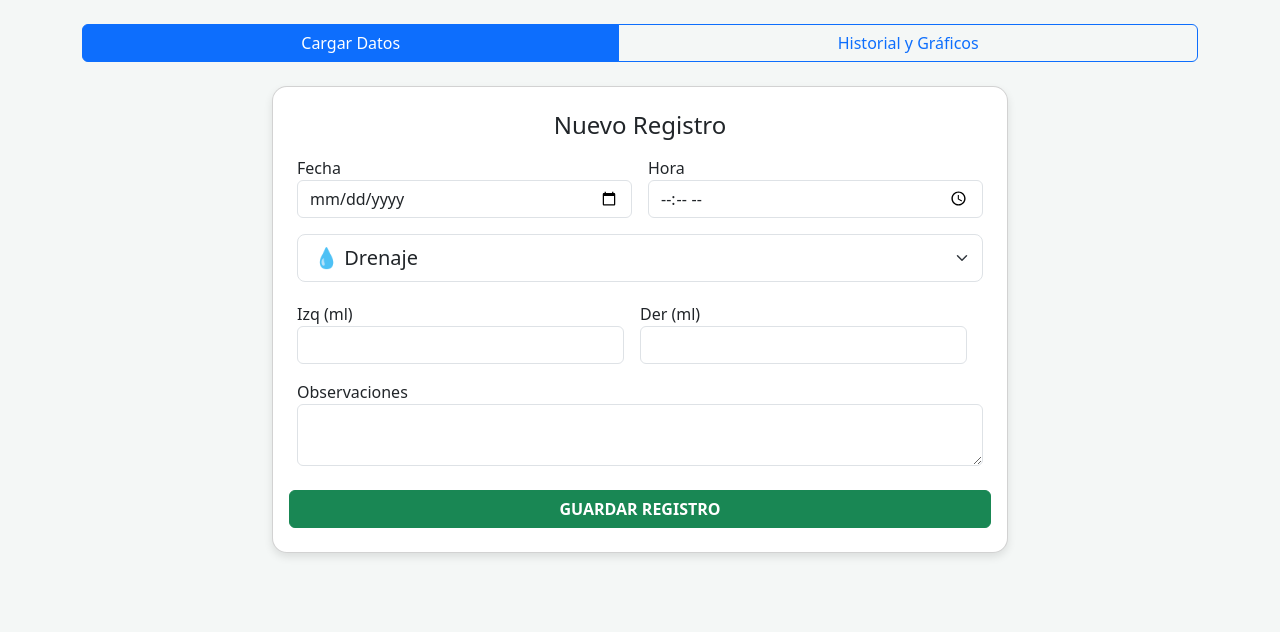
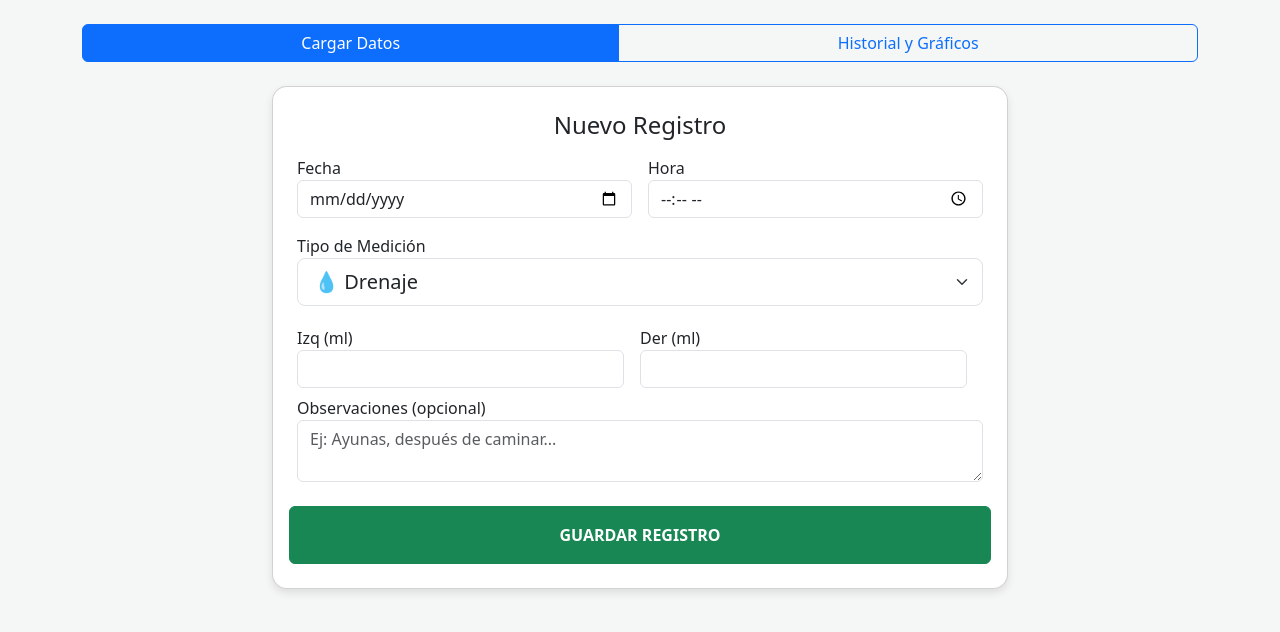
Before and after one commit to Pastormerlo/control-drenaje, a Flask app: page /cargar in a window 1280 px wide. Shown: the part 50-682 px from the top of the page. Run offline with Flask 3, Linux system fonts and the light colour scheme; a user stored in the database is signed in; some libraries are stand-ins or nearby versions.

Commit message:
Add files via upload

```diff
--- a/templates/index.html
+++ b/templates/index.html
@@ -13,6 +13,7 @@
         .card { border-radius: 15px; box-shadow: 0 4px 8px rgba(0,0,0,0.1); margin-bottom: 20px; }
         .seccion-oculta { display: none; }
         canvas { max-height: 280px; }
+        .btn-reporte { font-weight: bold; border-radius: 10px; }
     </style>
 </head>
 <body>
@@ -40,27 +41,37 @@
                     <div class="row g-3">
                         <div class="col-6"><label>Fecha</label><input type="date" name="fecha" class="form-control" required></div>
                         <div class="col-6"><label>Hora</label><input type="time" name="hora" class="form-control" required></div>
+
                         <div class="col-12">
+                            <label>Tipo de Medición</label>
                             <select class="form-select form-select-lg" id="tipo_registro" name="tipo_registro" onchange="mostrarCampos()">
                                 <option value="drenaje">💧 Drenaje</option>
                                 <option value="presion">❤️ Presión Arterial</option>
                                 <option value="glucosa">🩸 Glucosa</option>
                             </select>
                         </div>
+
                         <div id="campos_drenaje" class="row g-3 mt-1">
                             <div class="col-6"><label>Izq (ml)</label><input type="number" step="0.1" name="cantidad_izq" class="form-control"></div>
                             <div class="col-6"><label>Der (ml)</label><input type="number" step="0.1" name="cantidad_der" class="form-control"></div>
                         </div>
+
                         <div id="campos_presion" class="row g-3 mt-1 seccion-oculta">
                             <div class="col-4"><label>Alta</label><input type="number" name="presion_alta" class="form-control"></div>
                             <div class="col-4"><label>Baja</label><input type="number" name="presion_baja" class="form-control"></div>
                             <div class="col-4"><label>Pulso</label><input type="number" name="pulso" class="form-control"></div>
                         </div>
+
                         <div id="campos_glucosa" class="row g-3 mt-1 seccion-oculta">
                             <div class="col-12"><label>Glucosa (mg/dL)</label><input type="number" name="glucosa" class="form-control"></div>
                         </div>
-                        <div class="col-12"><label>Observaciones</label><textarea name="observaciones" class="form-control"></textarea></div>
-                        <button type="submit" class="btn btn-success w-100 mt-4 fw-bold">GUARDAR REGISTRO</button>
+
+                        <div class="col-12 mt-2">
+                            <label>Observaciones (opcional)</label>
+                            <textarea name="observaciones" class="form-control" rows="2" placeholder="Ej: Ayunas, después de caminar..."></textarea>
+                        </div>
+
+                        <button type="submit" class="btn btn-success w-100 mt-4 fw-bold p-3">GUARDAR REGISTRO</button>
                     </div>
                 </form>
             </div>
@@ -70,36 +81,68 @@
 
     {% if modo == 'ver' %}
     <div class="row">
-        <div class="col-12"><div class="card p-3"><h6 class="text-center text-primary">Drenaje (ml)</h6><canvas id="chartDrenaje"></canvas></div></div>
-        <div class="col-12"><div class="card p-3"><h6 class="text-center text-danger">Presión y Pulso</h6><canvas id="chartPresion"></canvas></div></div>
-        <div class="col-12"><div class="card p-3"><h6 class="text-center text-success">Glucosa</h6><canvas id="chartGlucosa"></canvas></div></div>
-
-        <div class="col-12 mb-4">
-            <div class="card p-3 text-center border-primary">
-                <h6 class="mb-3">📄 Descargar Reporte para el Médico</h6>
-                <div class="btn-group w-100">
-                    <a href="{{ url_for('descargar_pdf', dias=7) }}" class="btn btn-outline-primary">7 días</a>
-                    <a href="{{ url_for('descargar_pdf', dias=15) }}" class="btn btn-outline-primary">15 días</a>
-                    <a href="{{ url_for('descargar_pdf', dias=30) }}" class="btn btn-outline-primary">30 días</a>
-                </div>
+        <div class="col-12">
+            <div class="card p-3">
+                <h6 class="text-center text-primary">Evolución Drenaje (ml)</h6>
+                <canvas id="chartDrenaje"></canvas>
             </div>
         </div>
 
         <div class="col-12">
+            <div class="card p-3">
+                <h6 class="text-center text-danger">Presión y Pulso</h6>
+                <canvas id="chartPresion"></canvas>
+            </div>
+        </div>
+
+        <div class="col-12">
+            <div class="card p-3">
+                <h6 class="text-center text-success">Glucosa</h6>
+                <canvas id="chartGlucosa"></canvas>
+            </div>
+        </div>
+
+        <div class="col-12 mb-4">
+            <div class="card p-3 text-center border-primary shadow">
+                <h6 class="mb-3">📄 Generar Reporte PDF para el Médico</h6>
+                <div class="row g-2">
+                    <div class="col-4">
+                        <a href="{{ url_for('descargar_pdf', dias=7) }}" class="btn btn-primary w-100 btn-reporte">7 días</a>
+                    </div>
+                    <div class="col-4">
+                        <a href="{{ url_for('descargar_pdf', dias=15) }}" class="btn btn-primary w-100 btn-reporte">15 días</a>
+                    </div>
+                    <div class="col-4">
+                        <a href="{{ url_for('descargar_pdf', dias=30) }}" class="btn btn-primary w-100 btn-reporte">30 días</a>
+                    </div>
+                </div>
+                <small class="text-muted mt-2 d-block">Se descargará un archivo con tus mediciones.</small>
+            </div>
+        </div>
+
+        <div class="col-12 mt-2">
             <div class="card p-2">
                 <div class="table-responsive">
                     <table class="table table-sm table-hover">
-                        <thead class="table-dark"><tr><th>Fecha</th><th>Datos</th><th>Acción</th></tr></thead>
+                        <thead class="table-dark">
+                            <tr><th>Fecha</th><th>Datos</th><th>Acción</th></tr>
+                        </thead>
                         <tbody>
                             {% for r in registros %}
                             <tr>
                                 <td><small>{{ r.fecha }}</small></td>
                                 <td>
-                                    {% if r.cant_izq or r.cant_der %} I:{{ r.cant_izq or 0 }}|D:{{ r.cant_der or 0 }}
-                                    {% elif r.presion_alta %} {{ r.presion_alta }}/{{ r.presion_baja }} <small>({{ r.pulso }})</small>
-                                    {% else %} {{ r.glucosa }} mg/dL {% endif %}
+                                    {% if r.cant_izq or r.cant_der %}
+                                        I:{{ r.cant_izq or 0 }} | D:{{ r.cant_der or 0 }}
+                                    {% elif r.presion_alta %}
+                                        {{ r.presion_alta }}/{{ r.presion_baja }} <small>({{ r.pulso }})</small>
+                                    {% else %}
+                                        {{ r.glucosa }} mg/dL
+                                    {% endif %}
                                 </td>
-                                <td><a href="{{ url_for('borrar', id=r.id) }}" class="btn btn-link btn-sm text-danger p-0" onclick="return confirm('¿Borrar?');">🗑️</a></td>
+                                <td>
+                                    <a href="{{ url_for('borrar', id=r.id) }}" class="btn btn-link btn-sm text-danger p-0" onclick="return confirm('¿Borrar este registro?');">🗑️</a>
+                                </td>
                             </tr>
                             {% endfor %}
                         </tbody>
@@ -110,36 +153,53 @@
     </div>
 
     <script>
-        const configBase = { responsive: true, maintainAspectRatio: false };
+        const configBase = { responsive: true, maintainAspectRatio: false, plugins: { legend: { position: 'bottom' } } };
+
         // Drenaje
         new Chart(document.getElementById('chartDrenaje'), {
             type: 'line',
             data: {
                 labels: [{% for r in registros|reverse %}{% if r.cant_izq or r.cant_der %}"{{r.fecha}}",{% endif %}{% endfor %}],
                 datasets: [
-                    { label: 'Izq', data: [{% for r in registros|reverse %}{% if r.cant_izq or r.cant_der %}{{r.cant_izq or 0}},{% endif %}{% endfor %}], borderColor: '#0d6efd' },
-                    { label: 'Der', data: [{% for r in registros|reverse %}{% if r.cant_izq or r.cant_der %}{{r.cant_der or 0}},{% endif %}{% endfor %}], borderColor: '#6c757d' }
+                    { label: 'Izq', data: [{% for r in registros|reverse %}{% if r.cant_izq or r.cant_der %}{{r.cant_izq or 0}},{% endif %}{% endfor %}], borderColor: '#0d6efd', tension: 0.3 },
+                    { label: 'Der', data: [{% for r in registros|reverse %}{% if r.cant_izq or r.cant_der %}{{r.cant_der or 0}},{% endif %}{% endfor %}], borderColor: '#6c757d', tension: 0.3 }
                 ]
             }, options: configBase
         });
-        // Presión (Doble Eje)
+
+        // Presión Arterial (Doble Eje)
         new Chart(document.getElementById('chartPresion'), {
             type: 'line',
             data: {
                 labels: [{% for r in registros|reverse %}{% if r.presion_alta %}"{{r.fecha}}",{% endif %}{% endfor %}],
                 datasets: [
                     { label: 'Alta', data: [{% for r in registros|reverse %}{% if r.presion_alta %}{{r.presion_alta}},{% endif %}{% endfor %}], borderColor: '#dc3545', yAxisID: 'y' },
+                    { label: 'Baja', data: [{% for r in registros|reverse %}{% if r.presion_baja %}{{r.presion_baja}},{% endif %}{% endfor %}], borderColor: '#0d6efd', yAxisID: 'y' },
                     { label: 'Pulso', data: [{% for r in registros|reverse %}{% if r.pulso %}{{r.pulso}},{% endif %}{% endfor %}], borderColor: '#ffc107', yAxisID: 'y1', borderDash: [5,5] }
                 ]
             },
-            options: { ...configBase, scales: { y: { position: 'left' }, y1: { position: 'right', grid: { drawOnChartArea: false } } } }
+            options: {
+                ...configBase,
+                scales: {
+                    y: { position: 'left', title: { display: true, text: 'Presión' } },
+                    y1: { position: 'right', grid: { drawOnChartArea: false }, title: { display: true, text: 'Pulso' } }
+                }
+            }
         });
+
         // Glucosa
         new Chart(document.getElementById('chartGlucosa'), {
             type: 'line',
             data: {
                 labels: [{% for r in registros|reverse %}{% if r.glucosa %}"{{r.fecha}}",{% endif %}{% endfor %}],
-                datasets: [{ label: 'Glucosa', data: [{% for r in registros|reverse %}{% if r.glucosa %}{{r.glucosa}},{% endif %}{% endfor %}], borderColor: '#198754' }]
+                datasets: [{
+                    label: 'Glucosa',
+                    data: [{% for r in registros|reverse %}{% if r.glucosa %}{{r.glucosa}},{% endif %}{% endfor %}],
+                    borderColor: '#198754',
+                    backgroundColor: 'rgba(25, 135, 84, 0.1)',
+                    fill: true,
+                    tension: 0.3
+                }]
             }, options: configBase
         });
     </script>
@@ -153,7 +213,9 @@
         document.getElementById('campos_presion').classList.toggle('seccion-oculta', t !== 'presion');
         document.getElementById('campos_glucosa').classList.toggle('seccion-oculta', t !== 'glucosa');
     }
-    if ('serviceWorker' in navigator) { navigator.serviceWorker.register('/static/sw.js'); }
+    if ('serviceWorker' in navigator) {
+        navigator.serviceWorker.register('/static/sw.js').catch(err => console.log('SW error', err));
+    }
 </script>
 </body>
 </html>
```
